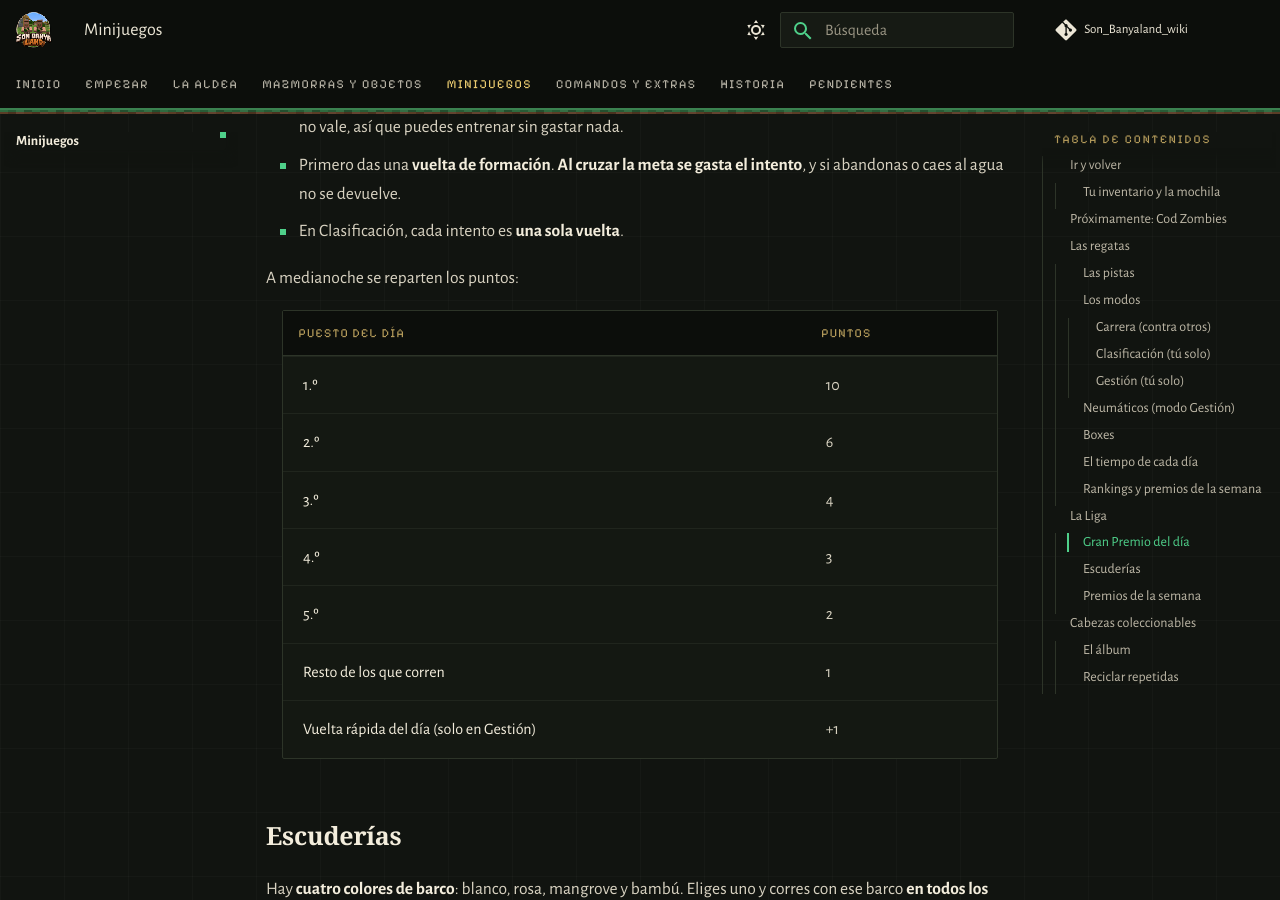
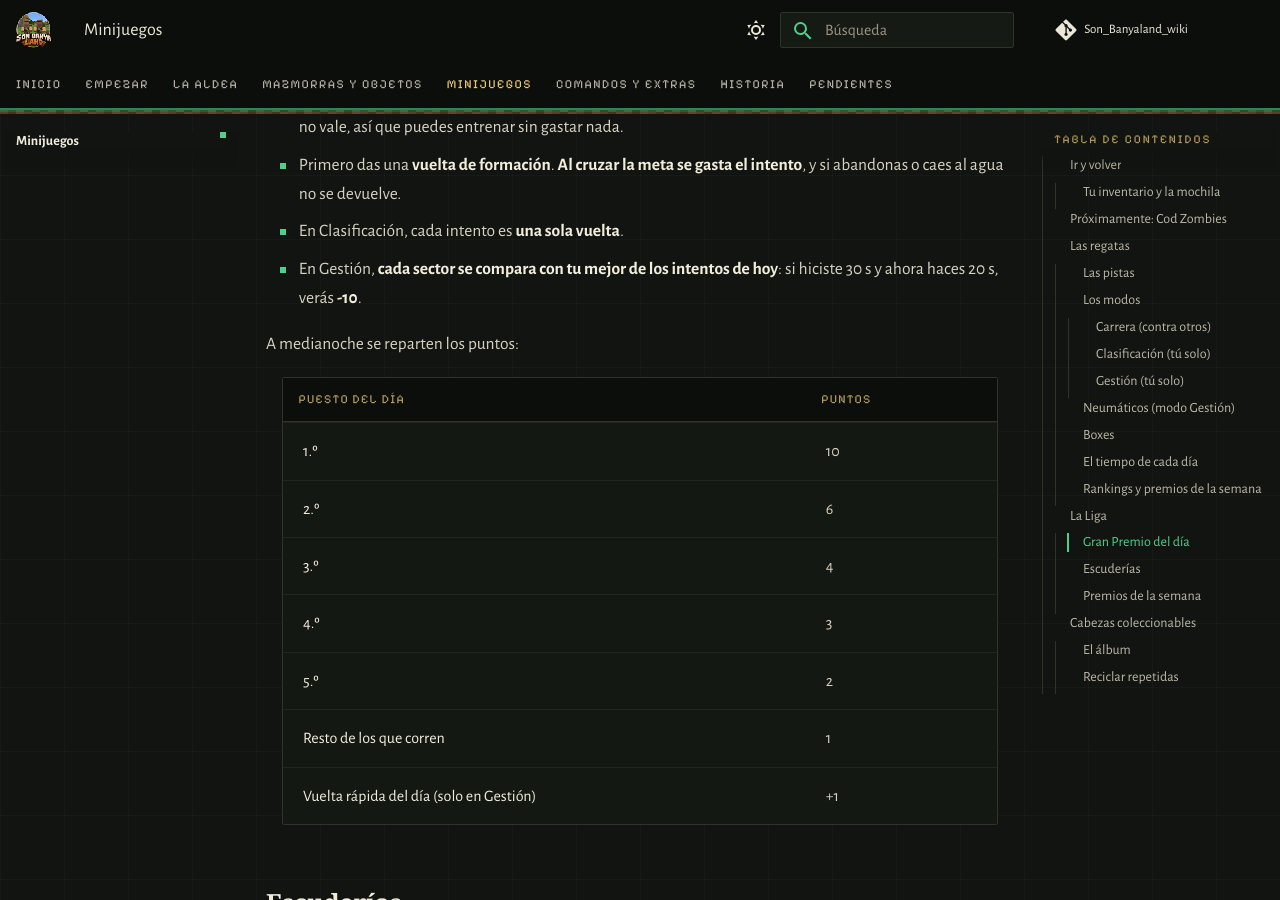
Before and after one commit to PigPilgrim/Son_Banyaland_wiki, an MkDocs documentation site: the page built from docs/minijuegos.md, in a window 1280 px wide and 900 px high, scrolled down 4560 px. Built offline with MkDocs 1.6.1 and Material for MkDocs 9.7.7, drawn with Linux system fonts in a browser that asks for light colours; some web fonts are replaced; comment, search, counter and statistics services are not loaded.

Commit message:
Liga: en Gestión, cada sector se compara con tu mejor de los intentos de hoy
Co-Authored-By: Claude Opus 5.5 <noreply@anthropic.com>

```diff
--- a/docs/minijuegos.md
+++ b/docs/minijuegos.md
@@ -106,6 +106,8 @@ cuenta tu **mejor tiempo**. No hace falta coincidir con nadie.
 - Primero das una **vuelta de formación**. **Al cruzar la meta se gasta el intento**, y si abandonas o caes al agua no se
   devuelve.
 - En Clasificación, cada intento es **una sola vuelta**.
+- En Gestión, **cada sector se compara con tu mejor de los intentos de hoy**: si hiciste 30 s y ahora haces 20 s, verás
+  **-10**.
 
 A medianoche se reparten los puntos:
 
```
